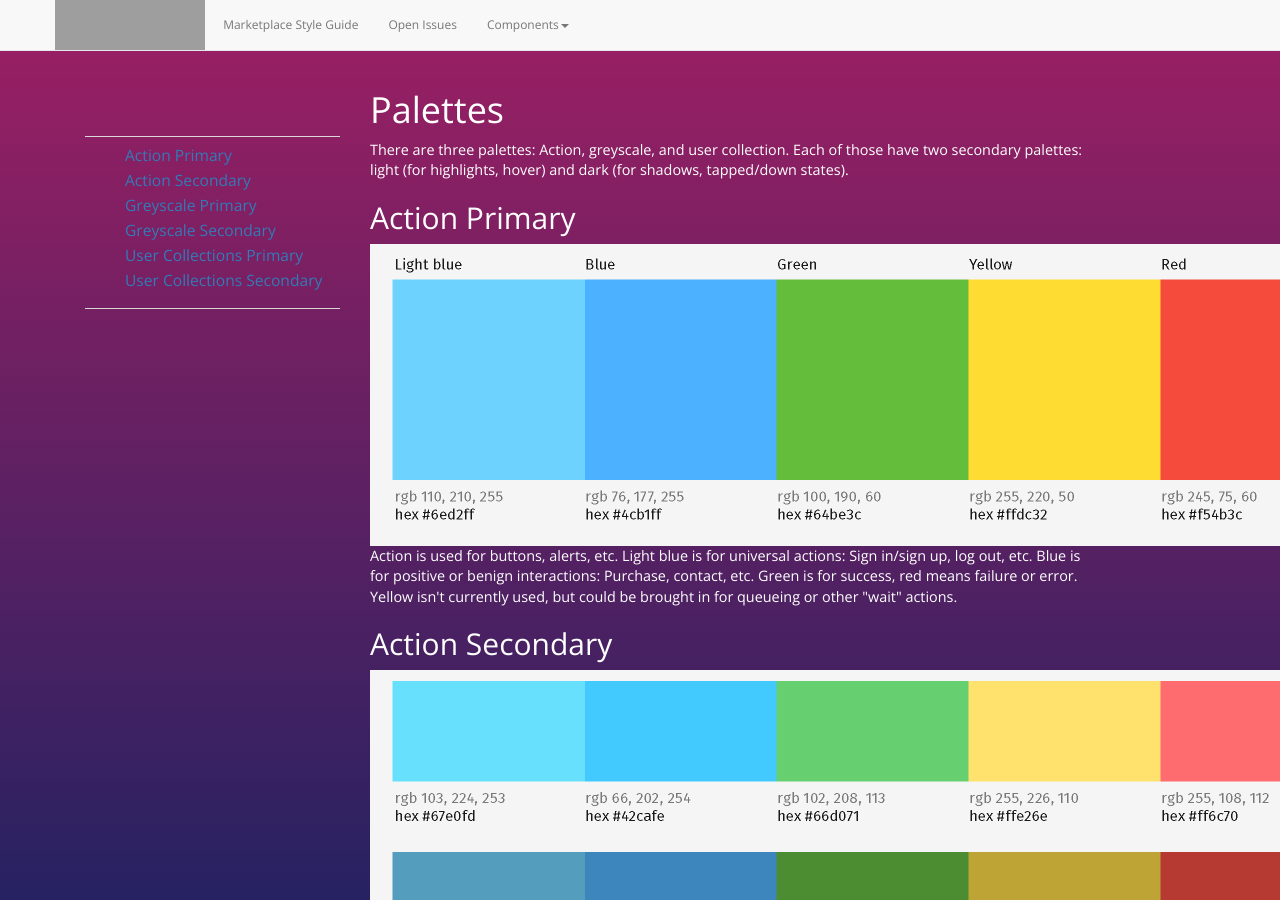
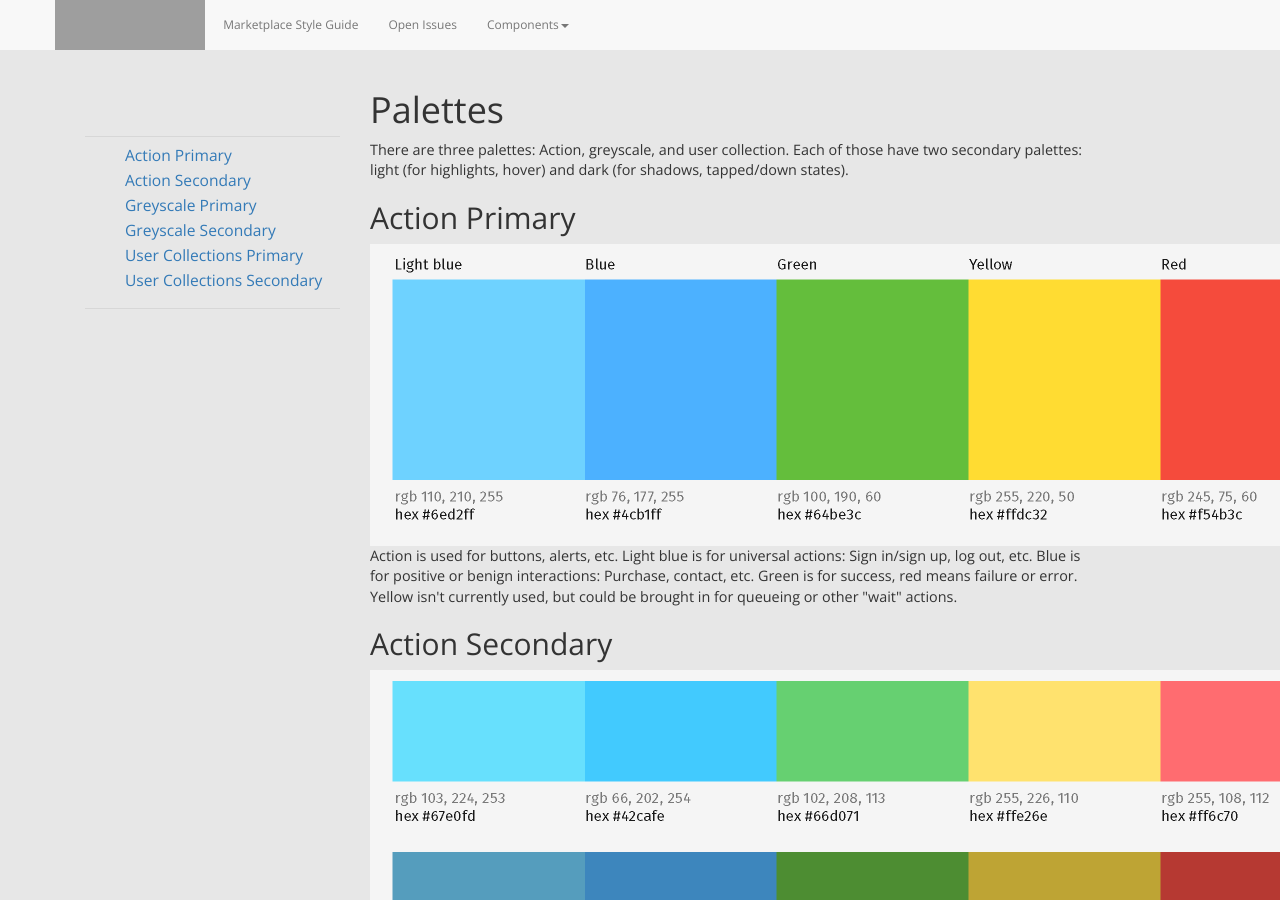
Before and after one commit to MarketplaceUX/marketplace-style-guides, a Jekyll site: the page built from palette.html, in a window 1280 px wide and 900 px high. Built offline with Jekyll 4.4.1, drawn with Linux system fonts in a browser that asks for light colours; nearby versions of some CDN libraries; grey boxes are pictures that could not be loaded.

Commit message:
removed css stying

```diff
--- a/palette.html
+++ b/palette.html
@@ -2,9 +2,6 @@
 layout: MarketplaceUXSpec
 multipage: false
 ---
-<head>
-		<link rel="stylesheet" type="text/css" href="css/index.css">
-</head>
 <div class="container">
 	<div class="col-sm-3 col-md-3 col-lg-3">
 		<ul  class="secondaryMenu" data-spy="affix" data-offset-top="70" data-offset-bottom="200">
```
